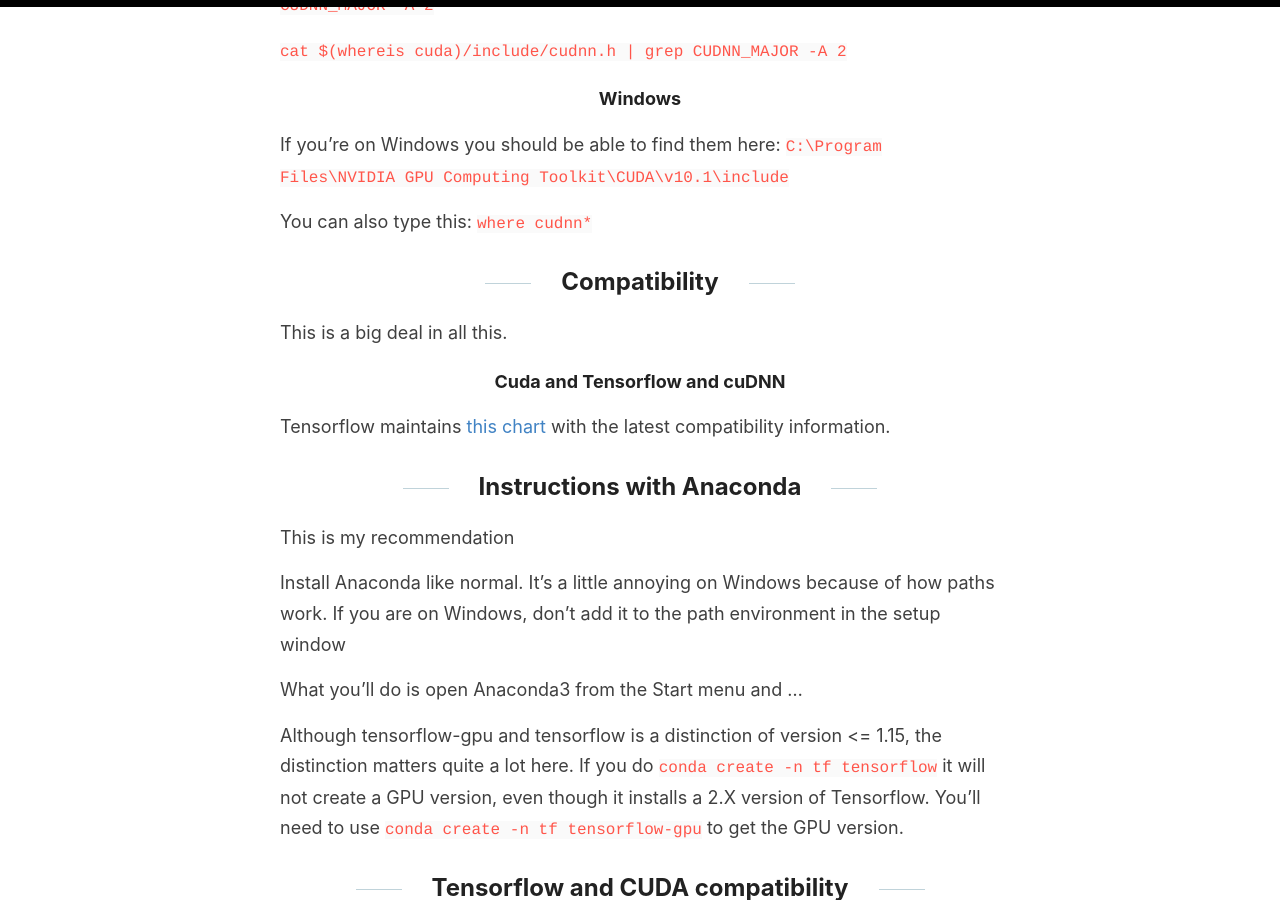
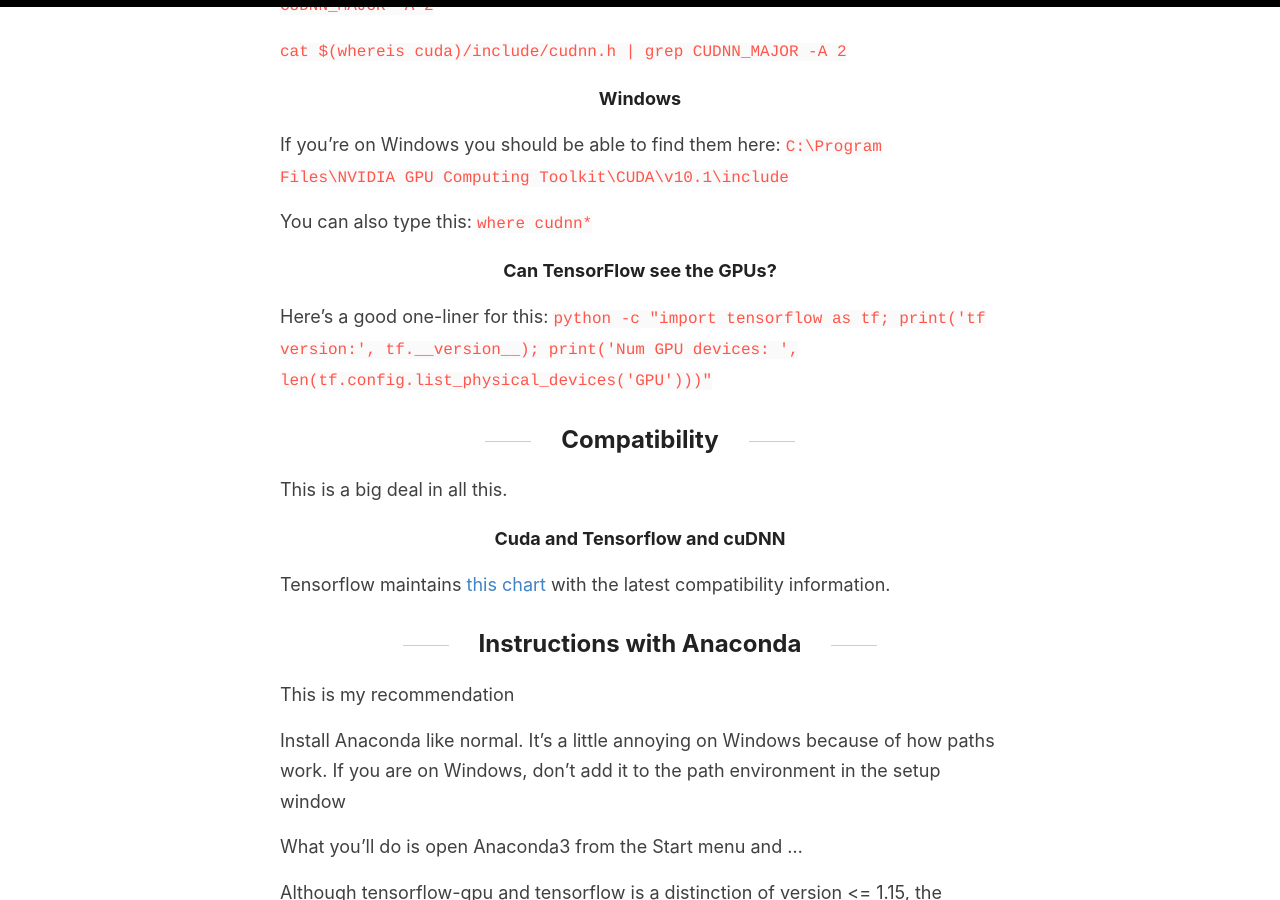
Before and after one commit to jss367/blog, a Jekyll site: the page built from _posts/2017-6-21-tensorflow-gpu-cuda.md, in a window 1280 px wide and 900 px high, scrolled down 2271 px. Built offline with Jekyll 4.4.1, drawn with Linux system fonts in a browser that asks for light colours; our own code applies the rules of GitHub Pages for plain Markdown files.

Commit message:
Update 2017-6-21-tensorflow-gpu-cuda.md

```diff
--- a/_posts/2017-6-21-tensorflow-gpu-cuda.md
+++ b/_posts/2017-6-21-tensorflow-gpu-cuda.md
@@ -90,6 +90,11 @@ If you're on Windows you should be able to find them here:
 `C:\Program Files\NVIDIA GPU Computing Toolkit\CUDA\v10.1\include`
 
 You can also type this: `where cudnn*`
+
+#### Can TensorFlow see the GPUs?
+
+Here's a good one-liner for this:
+`python -c "import tensorflow as tf; print('tf version:', tf.__version__); print('Num GPU devices: ', len(tf.config.list_physical_devices('GPU')))"`
 
 ## Compatibility
 
```
